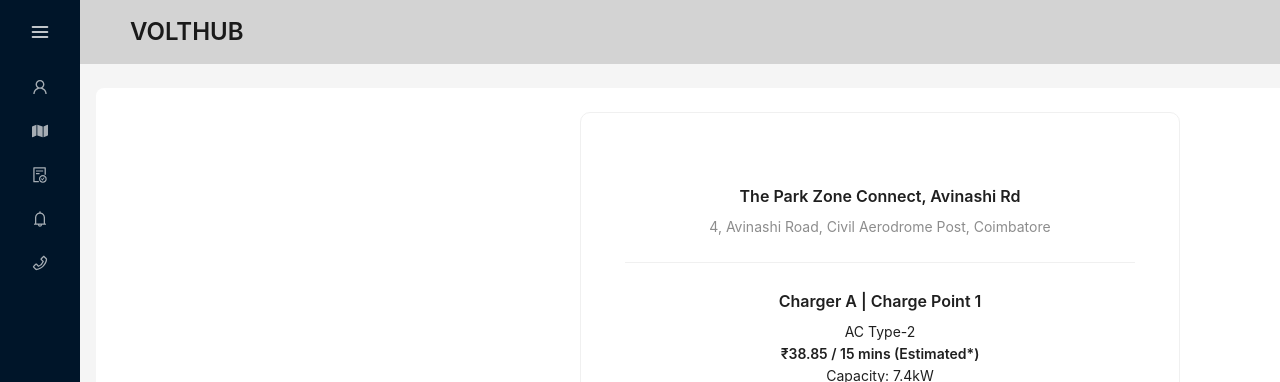
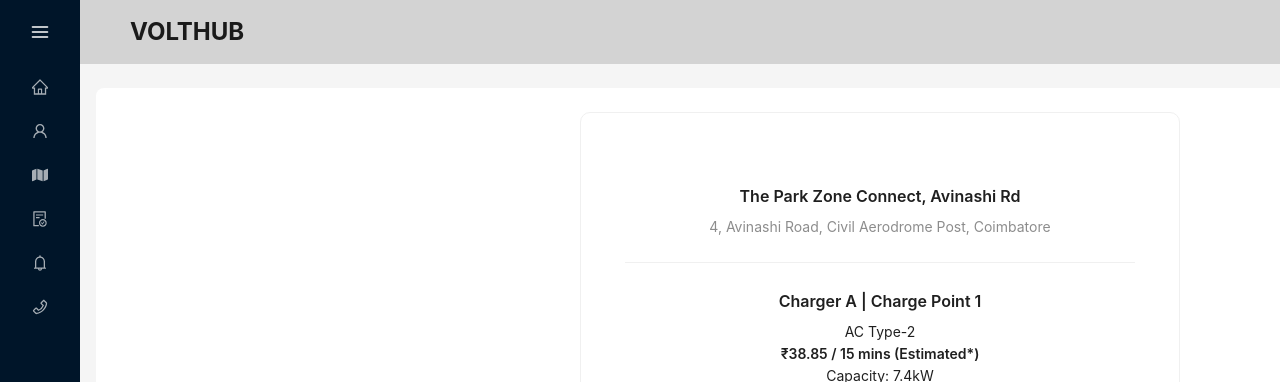
Before and after one commit to ranjana152/iris_volthub, a React (Vite) app in the folder frontend_volthub/: page /confirmationpage in a window 1280 px wide. Shown: the top 382 px of the page. Built offline with nearby package versions, Linux system fonts and the light colour scheme.

Commit message:
updated: wallet

```diff
--- a/frontend_volthub/src/pages/payment/LayoutPage.tsx
+++ b/frontend_volthub/src/pages/payment/LayoutPage.tsx
@@ -6,7 +6,7 @@
   BellOutlined,
   PhoneOutlined,
   ExclamationCircleOutlined,
-  // CheckCircleOutlined
+  HomeOutlined,
 } from "@ant-design/icons";
 import {
   Button,
@@ -19,7 +19,7 @@
   Flex,
   Avatar,
   Modal,
-  Input
+  Input,
 } from "antd";
 import { FiMenu } from "react-icons/fi";
 import { FaMap } from "react-icons/fa";
@@ -29,27 +29,24 @@
 const { Header, Sider, Content } = Layout;
 const { Title, Text, Link } = Typography;
 
-interface LayoutProp{
-  Component:React.FC;
+interface LayoutProp {
+  Component: React.FC;
 }
 
-const LayoutPage: React.FC<LayoutProp> = ({Component}) => {
+const LayoutPage: React.FC<LayoutProp> = ({ Component }) => {
   // const [isModalVisible, setIsModalVisible] = useState<boolean>(false);
   const [isInsufficient, setInsufficient] = useState<boolean>(false);
   const [displayAmount, setdisplayAmount] = useState<boolean>(false);
   const [amount, setamount] = useState("");
 
-  const [collapsed, setCollapsed] = useState<boolean>(true);
+  const navigate = useNavigate();
+  const handleMenuClick = (e: any) => {
+    navigate(e.key);
+  };
+  const [collapsed, setCollapsed] = useState(true);
   const {
     token: { colorBgContainer, borderRadiusLG },
   } = theme.useToken();
-  const navigate = useNavigate();
-
-  const handleClick = (e: { key: string }) => {
-    if (e.key === "3") {
-      navigate("/MyBookings");
-    }
-  };
 
   return (
     <Layout style={{ width: "210vh", height: "100vh" }}>
@@ -70,30 +67,35 @@
         <Menu
           theme="dark"
           mode="inline"
-          onClick={handleClick}
+          onClick={handleMenuClick}
           items={[
             {
-              key: "1",
+              key: "/dashboard",
+              icon: <HomeOutlined />,
+              label: "Dashboard",
+            },
+            {
+              key: "/hh",
               icon: <UserOutlined />,
               label: "Profile",
             },
             {
-              key: "2",
+              key: "/jj",
               icon: <FaMap />,
               label: "Map",
             },
             {
-              key: "3",
+              key: "/j",
               icon: <FileDoneOutlined />,
               label: "MyBookings",
             },
             {
-              key: "4",
+              key: "/ll",
               icon: <BellOutlined />,
               label: "Notification",
             },
             {
-              key: "5",
+              key: "ooo/",
               icon: <PhoneOutlined />,
               label: "Contact",
             },
@@ -108,13 +110,18 @@
             justifyContent: "space-between",
           }}
         >
-          <Title level={3} style={{ margin: "auto 0" }}>
+          <Title
+            level={3}
+            style={{
+              fontFamily: "inherit",
+              margin: "auto 0",
+              fontWeight: "bold",
+            }}
+          >
             VOLTHUB
           </Title>
           <Space>
-            <Button
-             onClick={() => setInsufficient(true)}
-             >
+            <Button onClick={() => setInsufficient(true)}>
               <WalletOutlined
                 style={{ fontSize: "18px", marginRight: "5px" }}
               />
@@ -138,20 +145,14 @@
             justifyContent: "center",
           }}
         >
-          <Component/>
+          <Component />
         </Content>
       </Layout>
 
       {/* booking confirmed */}
 
-
       {/* insufficient balance */}
-      <Modal
-        open={isInsufficient}
-        footer={null}
-        closable={false}
-        centered
-      >
+      <Modal open={isInsufficient} footer={null} closable={false} centered>
         <Space direction="vertical" align="center" style={{ width: "100%" }}>
           <ExclamationCircleOutlined
             style={{ fontSize: "40px", color: "red" }}
@@ -161,12 +162,12 @@
             <Text>₹560.00</Text>
             <br />
             <Row justify="space-between" style={{ width: "120%" }}>
-              <Button onClick={()=>setInsufficient(false)}>Cancel</Button>
+              <Button onClick={() => setInsufficient(false)}>Cancel</Button>
               <Button
                 type="primary"
                 onClick={() => {
                   setdisplayAmount(true);
-                  setInsufficient(false)
+                  setInsufficient(false);
                 }}
               >
                 Add Money to your Wallet
@@ -175,10 +176,14 @@
           </Space>
         </Space>
       </Modal>
-
       {/* enter amount */}
-
-      <Modal open={displayAmount} footer={null} closable={true} centered onCancel={()=>setdisplayAmount(false)}>
+      <Modal
+        open={displayAmount}
+        footer={null}
+        closable={true}
+        centered
+        onCancel={() => setdisplayAmount(false)}
+      >
         <Space direction="vertical" align="center" style={{ width: "100%" }}>
           <Input
             placeholder="₹ Amount"
@@ -221,7 +226,6 @@
           </Flex>
         </Space>
       </Modal>
-
     </Layout>
   );
 };
```
Also changed, not shown: frontend_volthub/src/pages/dashboard/dash_layout.tsx (+136 -27 lines).
